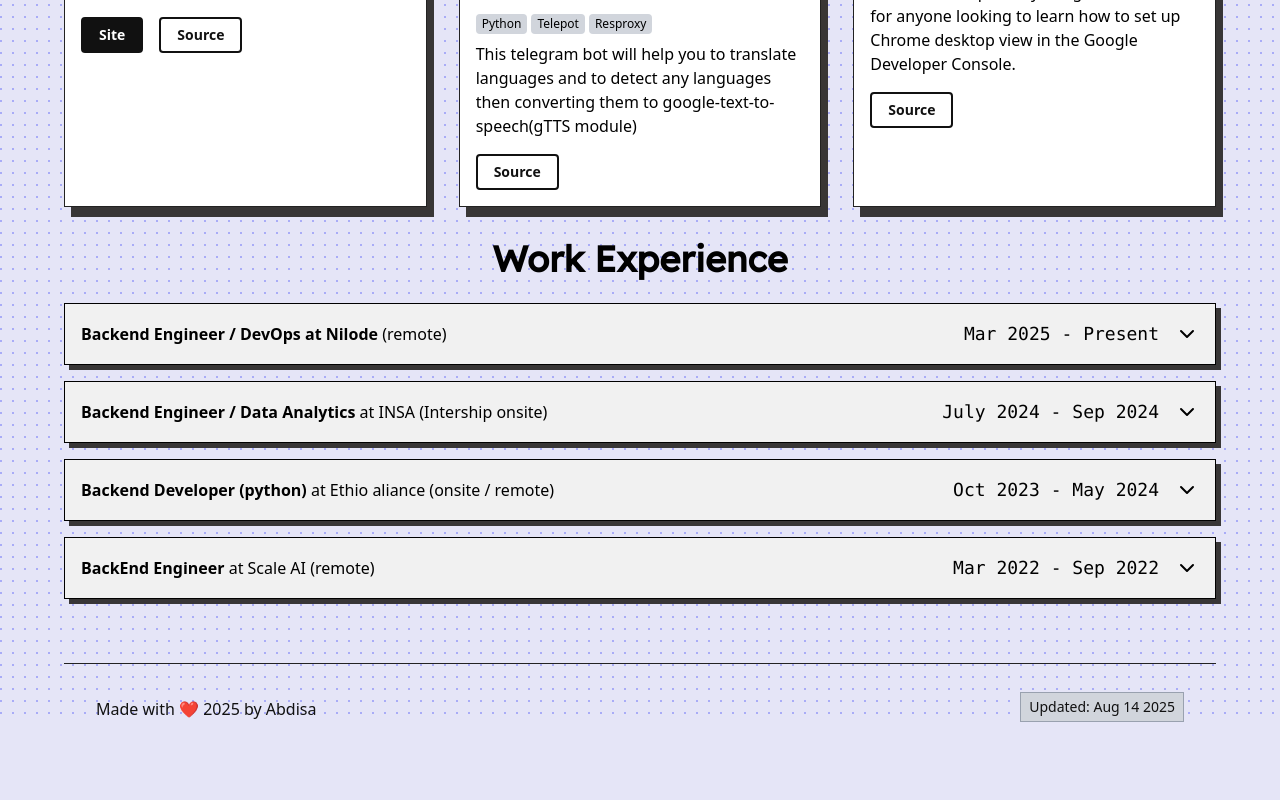
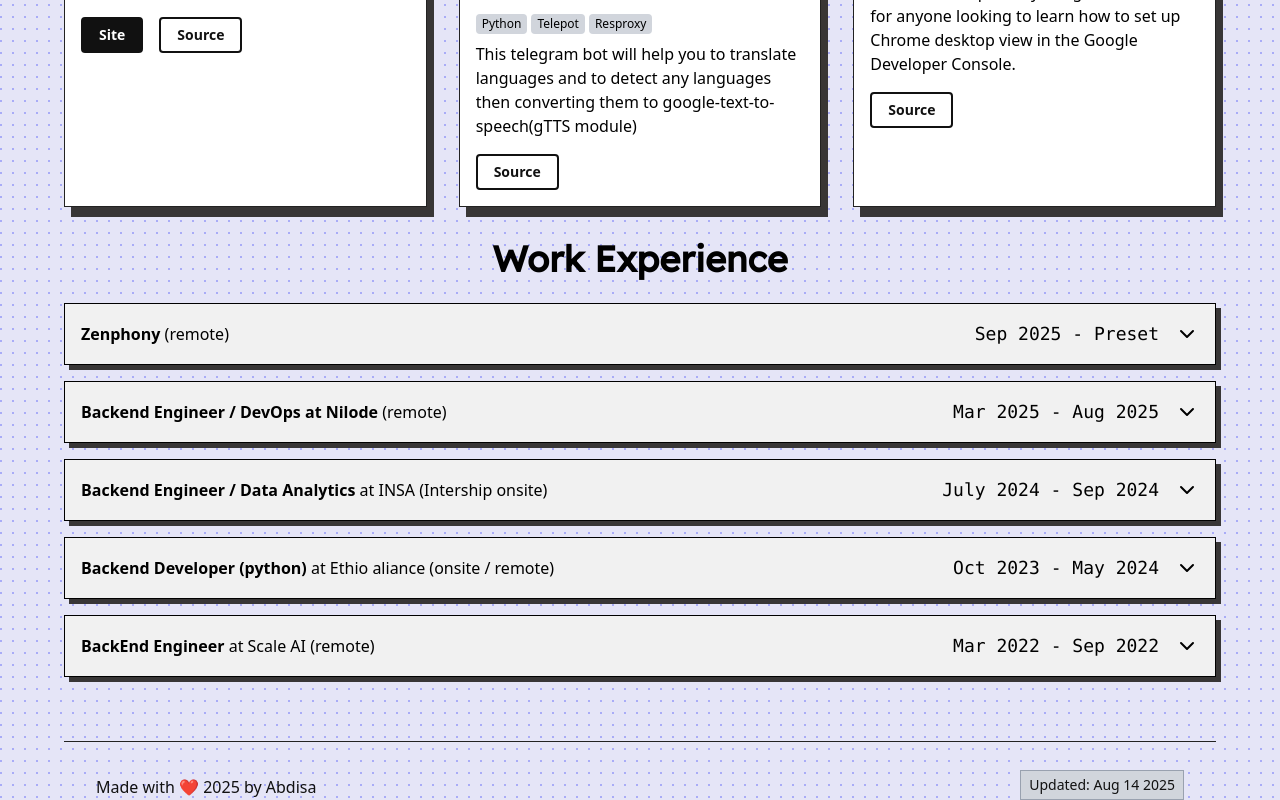
Before and after one commit to abdimk/abdi.et, a React (Vite) app: page / in a window 1280 px wide. Shown: the part 2744-3544 px from the top of the page. Before the commit the page ends 3466 px from the top, so only its background shows below. Built offline with nearby package versions, Linux system fonts and the light colour scheme.

Commit message:
updated google drive link and experience

```diff
--- a/src/components/Experience.jsx
+++ b/src/components/Experience.jsx
@@ -3,9 +3,15 @@ import ExperienceCard from './ExperienceCard';
 
 const experienceData = [
   {
+    jobTitle: "Zenphony",
+    location: "(remote)",
+    date: "Sep 2025 - Preset",
+    description: "• Building reusable automation systems with fastAPI,express.js and docker, developing user-friendly websites using Next.js, automating desktop applications and integrating with existing system architectures."
+  },
+  {
     jobTitle: "Backend Engineer / DevOps at Nilode",
     location: "(remote)",
-    date: "Mar 2025 - Present",
+    date: "Mar 2025 - Aug 2025",
     description: "Responsible for developing various backend systems with a strong focus on web scraping and automation using Python.Worked extensively with technologies such as Next.js,Puppeteer,Selenium, FastAPI, PostgreSQL, and Docker."
   },
   {
--- a/src/components/HeroIntro.jsx
+++ b/src/components/HeroIntro.jsx
@@ -9,7 +9,7 @@ const HeroIntro = () => {
       </p>
       <div className="flex flex-col sm:flex-row justify-center gap-4 flex-wrap">
         <a
-          href="https://drive.google.com/file/d/1mRh7f1VlYyLgvd-YiWFUMMEIPGvT0wIW/view?usp=sharing"
+          href="https://drive.google.com/file/d/1XhZNy0yJRDlvHAZvRcGNOGwRfE3TE5_b/view?usp=sharing"
           className="inline-block py-3 px-6 text-base font-bold border-2 border-text-color no-underline text-white bg-text-color rounded-lg transition-colors duration-200 w-full sm:w-auto text-center"
           download
         >
```
